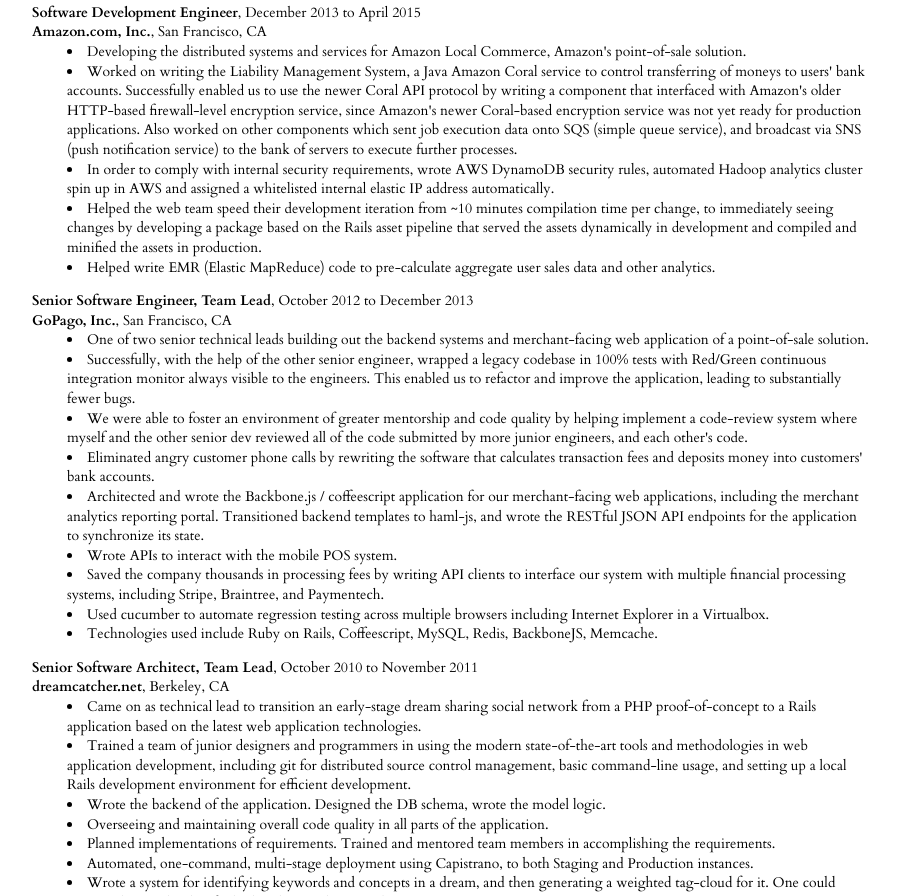
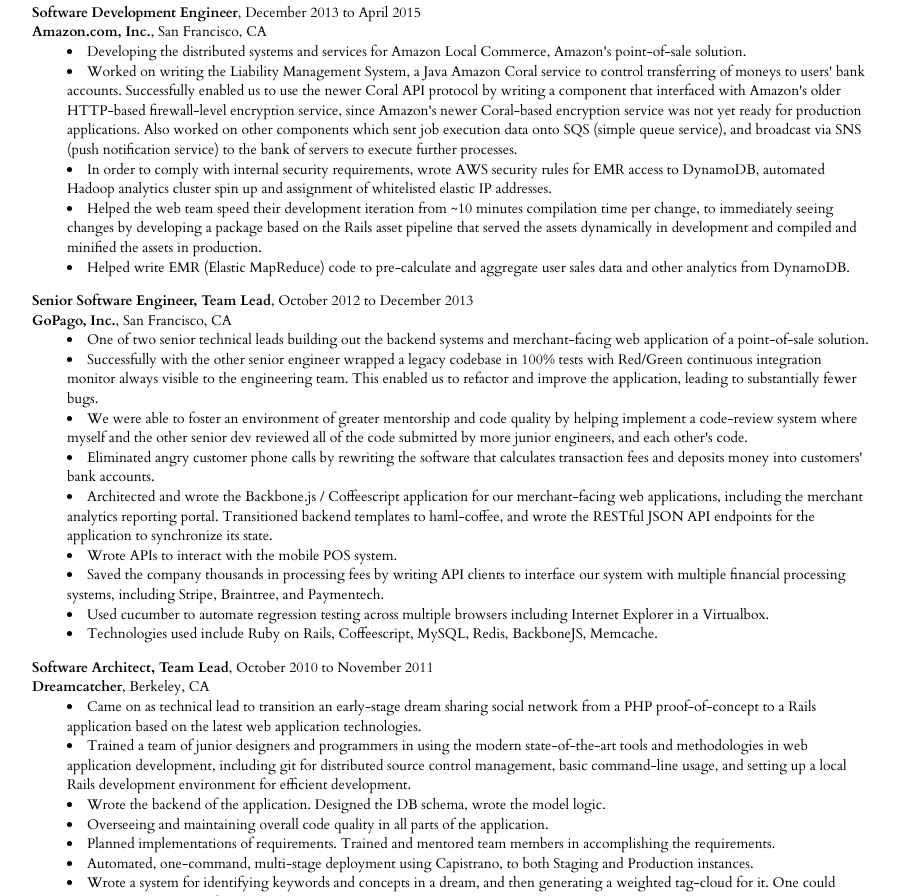
Before and after one commit to dukedorje/dukedorje.github.io, a plain HTML site: page DukeJonesResume.html in a window 1280 px wide. Shown: the part 558-1454 px from the top of the page, without its empty margins (243-1142 px from the left). Drawn offline with Linux system fonts and the light colour scheme.

Commit message:
Update language.

```diff
--- a/DukeJonesResume.html
+++ b/DukeJonesResume.html
@@ -74,7 +74,7 @@
       <b>Senior Software Engineer</b>, April 2015 to Present<br>
       <b>Citizen Code Innovation Studio</b>, Berkeley, CA
       <ul>
-        <li>As part of a major credit card company's innovation budget, co-architected and wrote a Slack chat-based bot in Node.js to dynamically form a legal association and distribute bitcoin blockchain-based cryptocurrency meta-tokens representing an equity allocation / profit distribution rights in the association.  Set up Ethereum and began writing smart contracts to implement automated income distribution to token holders.</li>
+        <li>As part of a major credit card company's innovation budget, co-architected and wrote a Slack chat-based bot in Node.js to dynamically form a legal association and distribute bitcoin blockchain-based cryptocurrency meta-tokens representing an equity allocation / profit distribution rights in the association.  Set up Ethereum and began writing smart contracts to implement automated income distribution to token holders.  We used Firebase for state.</li>
         <li>Prototyped on behalf of one of the inventors of SSL a concept for revocable self-signed certificates utilizing metadata in Bitcoin transactions to verify authenticity and viability of a self-signed certificate.</li>
         <li>Took part in a conference, "Rebooting the Web of Trust", to co-author a whitepaper on implementing a modern-day web-of-trust for PGP's 25th anniversary.</li>
         <li>Wrote an automobile fleet management application, interfaced with Edmunds and Kelly Bluebook APIs using Rails.  Wrote a subscription-based social network web application in Rails.</li>
@@ -86,9 +86,9 @@
       <ul>
         <li>Developing the distributed systems and services for Amazon Local Commerce, Amazon's point-of-sale solution.</li>
         <li>Worked on writing the Liability Management System, a Java Amazon Coral service to control transferring of moneys to users' bank accounts.  Successfully enabled us to use the newer Coral API protocol by writing a component that interfaced with Amazon's older HTTP-based firewall-level encryption service, since Amazon's newer Coral-based encryption service was not yet ready for production applications. Also worked on other components which sent job execution data onto SQS (simple queue service), and broadcast via SNS (push notification service) to the bank of servers to execute further processes.</li>
-        <li>In order to comply with internal security requirements, wrote AWS DynamoDB security rules, automated Hadoop analytics cluster spin up in AWS and assigned a whitelisted internal elastic IP address automatically.</li>
+        <li>In order to comply with internal security requirements, wrote AWS security rules for EMR access to DynamoDB, automated Hadoop analytics cluster spin up and assignment of whitelisted elastic IP addresses.</li>
         <li>Helped the web team speed their development iteration from ~10 minutes compilation time per change, to immediately seeing changes by developing a package based on the Rails asset pipeline that served the assets dynamically in development and compiled and minified the assets in production.</li>
-        <li>Helped write EMR (Elastic MapReduce) code to pre-calculate aggregate user sales data and other analytics.</li>
+        <li>Helped write EMR (Elastic MapReduce) code to pre-calculate and aggregate user sales data and other analytics from DynamoDB.</li>
       </ul>
     </div>
     <div>
@@ -96,10 +96,10 @@
       <b>GoPago, Inc.</b>, San Francisco, CA
       <ul>
         <li>One of two senior technical leads building out the backend systems and merchant-facing web application of a point-of-sale solution.</li>
-        <li>Successfully, with the help of the other senior engineer, wrapped a legacy codebase in 100% tests with Red/Green continuous integration monitor always visible to the engineers.  This enabled us to refactor and improve the application, leading to substantially fewer bugs.</li>
+        <li>Successfully with the other senior engineer wrapped a legacy codebase in 100% tests with Red/Green continuous integration monitor always visible to the engineering team.  This enabled us to refactor and improve the application, leading to substantially fewer bugs.</li>
         <li>We were able to foster an environment of greater mentorship and code quality by helping implement a code-review system where myself and the other senior dev reviewed all of the code submitted by more junior engineers, and each other's code.</li>
         <li>Eliminated angry customer phone calls by rewriting the software that calculates transaction fees and deposits money into customers' bank accounts.</li>
-        <li>Architected and wrote the Backbone.js / coffeescript application for our merchant-facing web applications, including the merchant analytics reporting portal.  Transitioned backend templates to haml-js, and wrote the RESTful JSON API endpoints for the application to synchronize its state.  </li>
+        <li>Architected and wrote the Backbone.js / Coffeescript application for our merchant-facing web applications, including the merchant analytics reporting portal.  Transitioned backend templates to haml-coffee, and wrote the RESTful JSON API endpoints for the application to synchronize its state.  </li>
         <li>Wrote APIs to interact with the mobile POS system.</li>
         <li>Saved the company thousands in processing fees by writing API clients to interface our system with multiple financial processing systems, including Stripe, Braintree, and Paymentech.</li>
         <li>Used cucumber to automate regression testing across multiple browsers including Internet Explorer in a Virtualbox.</li>
@@ -107,8 +107,8 @@
       </ul>
     </div>
     <div>
-      <b>Senior Software Architect, Team Lead</b>, October 2010 to November 2011<br>
-      <b>dreamcatcher.net</b>, Berkeley, CA
+      <b>Software Architect, Team Lead</b>, October 2010 to November 2011<br>
+      <b>Dreamcatcher</b>, Berkeley, CA
       <ul>
         <li>Came on as technical lead to transition an early-stage dream sharing social network from a PHP proof-of-concept to a Rails application based on the latest web application technologies.</li>
         <li>Trained a team of junior designers and programmers in using the modern state-of-the-art tools and methodologies in web application development, including git for distributed source control management, basic command-line usage, and setting up a local Rails development environment for efficient development.</li>
```
